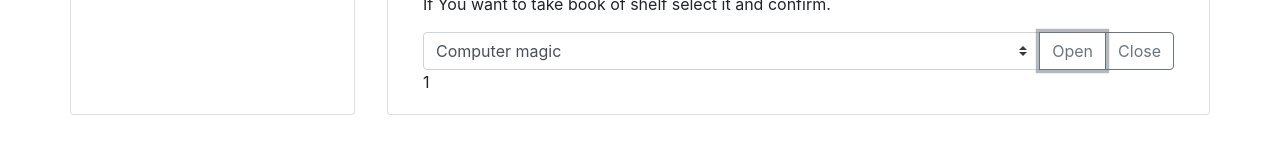
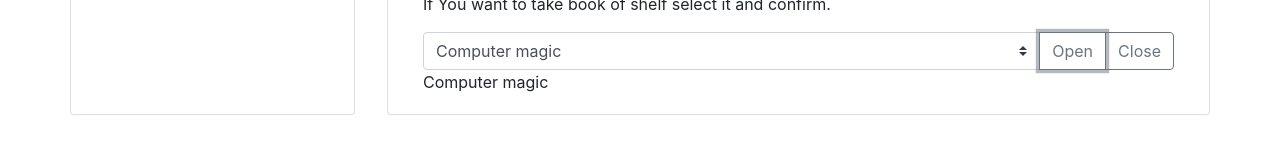
Before and after one commit to SiwyKrzysiek/find-your-path, a React (Create React App) app: page /#/bookcase in a window 1280 px wide. Both pictures are taken after a click on the button "Open". Shown: the part 255-406 px from the top of the page. Built offline with nearby package versions, Linux system fonts and the light colour scheme.

Commit message:
Pass correct BookDTO to Book

```diff
--- a/src/Book.js
+++ b/src/Book.js
@@ -2,12 +2,12 @@ import React from "react";
 import PropTypes from "prop-types";
 import BookDTO from "./model/Book";
 
-export default function Book(props) {
+export default function Book({ book }) {
   return (
-    <div>{props.match.params.idBook}</div>
+    <div>{book.title}</div>
   );
 }
 
 Book.propTypes = {
-  books: PropTypes.arrayOf(BookDTO).isRequired
+  book: PropTypes.instanceOf(BookDTO).isRequired
 };
--- a/src/Bookcase.js
+++ b/src/Bookcase.js
@@ -8,6 +8,7 @@ import BookDTO from "./model/Book";
 
 function Bookcase(props) {
   let bookSelect = React.createRef();
+  const books = props.books;
 
   const handleBookOpen = () => {
     const bookId = bookSelect.current.value;
@@ -51,7 +52,9 @@ function Bookcase(props) {
 
             <Router>
               <Route path={props.match.path + "/:idBook"} render={(props) => (
-                <Book {...props} books={props.books} />)
+                <Book {...props} book={
+                  books.find((b) => b.id == props.match.params.idBook)
+                } />)
               } />
             </Router>
 
```
